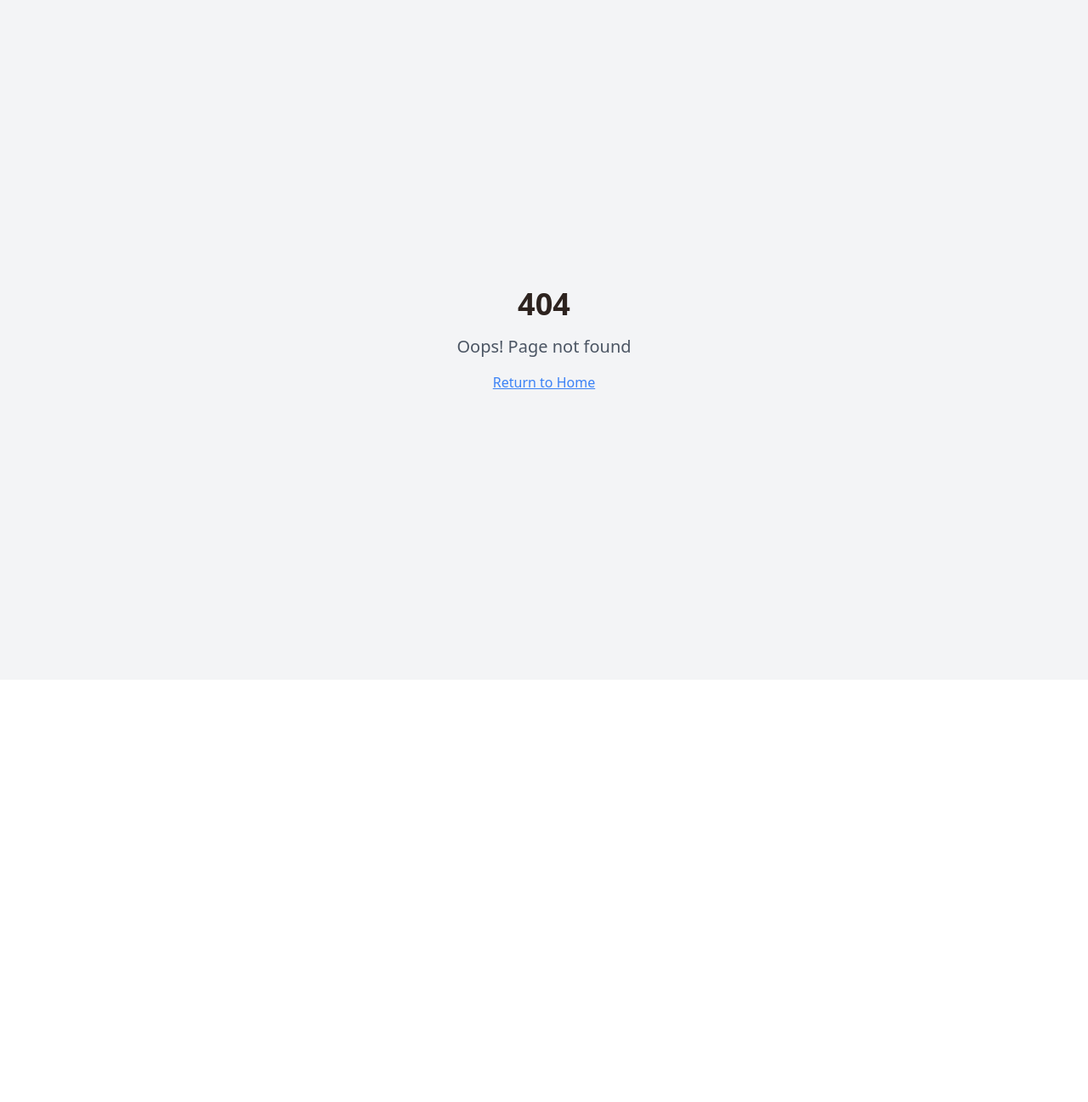
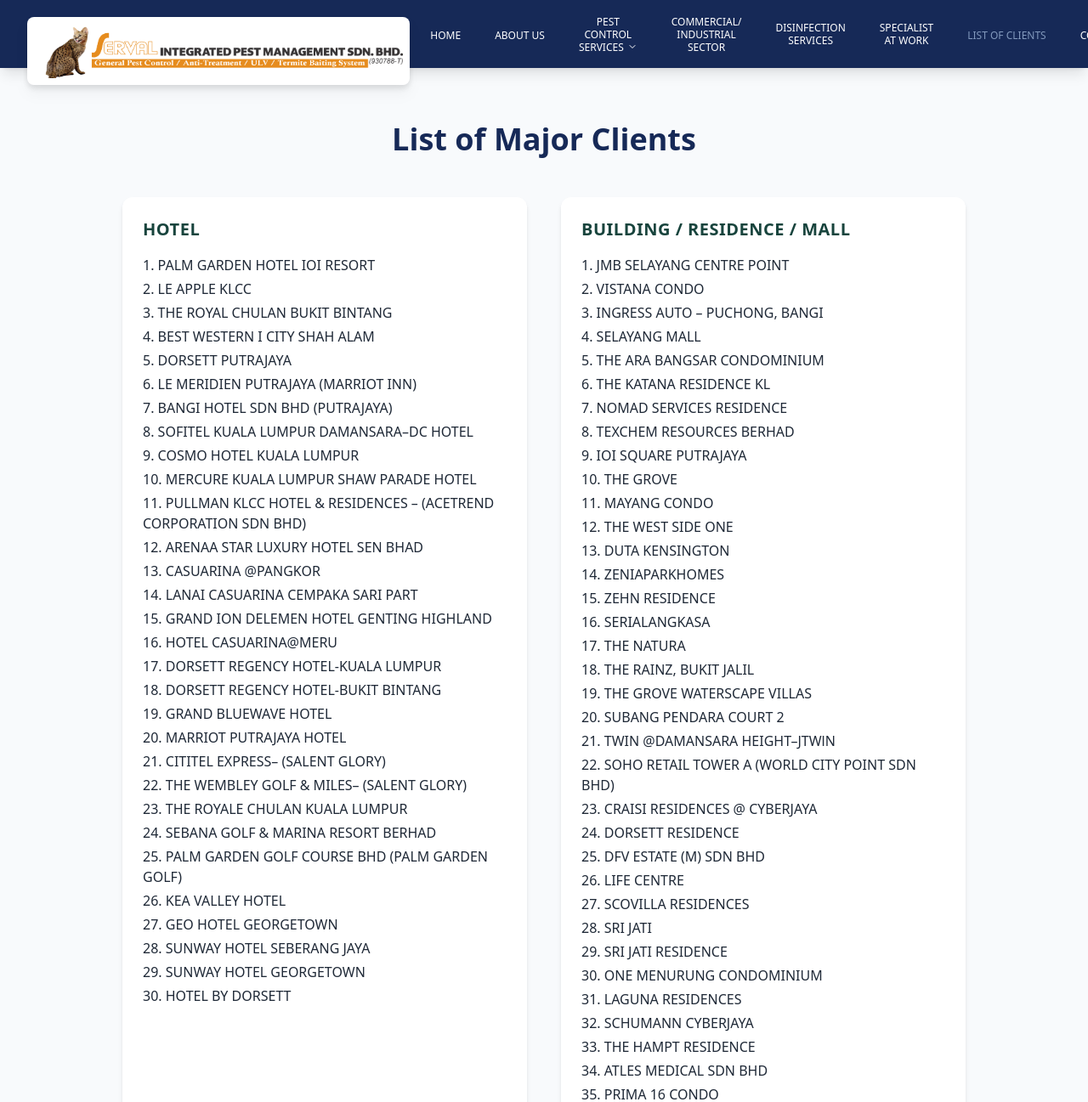
Before and after one commit to NatanaelAdrieChristiawan/pestclinic-landing-page-flow, a React (Vite) app: page /clients in a window 1280 px wide. Before the commit this address had no page. Shown: the top 1297 px of the page at 85% size. Before the commit the page ends 800 px from the top, so only its background shows below. Built offline with nearby package versions, Linux system fonts and the light colour scheme.

Commit message:
add page client list

```diff
--- a/src/App.tsx
+++ b/src/App.tsx
@@ -20,6 +20,7 @@ import Flies from "./pages/services/flies/Flies";
 import Mosquitos from "./pages/services/mosquitos/Mosquitos";
 import Rodents from "./pages/services/rodents/Rodents";
 import OtherPests from "./pages/services/other-pests/OtherPests";
+import ListOfClients from "./pages/ListOfClients";
 
 const queryClient = new QueryClient();
 
@@ -36,6 +37,7 @@ const App = () => (
           <Route path="/disinfection" element={<Disinfection />} />
           <Route path="/specialist" element={<Specialist />} />
           <Route path="/contact" element={<Contact />} />
+          <Route path="/clients" element={<ListOfClients />} /> {/* Tambahkan ini */}
           <Route path="/services/termite/control" element={<TermiteControl />} />
           <Route path="/services/termite/inspection" element={<TermiteInspection />} />
           <Route path="/services/termite/types" element={<TermiteTypes />} />
--- a/src/components/FAQSection.tsx
+++ b/src/components/FAQSection.tsx
@@ -105,7 +105,14 @@ const FAQSection = () => {
             Still have questions? We're here to help!
           </p>
           <button className="bg-[#162957] hover:bg-[#162957]/90 text-primary-foreground px-8 py-3 rounded-lg font-semibold transition-all duration-300 transform hover:scale-105">
+           <a
+           href="https://wa.me/601123448311"
+           target="_blank"
+           rel = "noopener noreferrer"
+           className="inline-block bg-[#162957] hover:bg-[#162957]/90 text-primary-foreground px-8 py-3 rounded-lg font-semibold transition-all duration-300 transform hover:scale-105"
+           >
             Contact Our Experts
+            </a>
           </button>
         </motion.div>
       </div>
--- a/src/components/Navbar.tsx
+++ b/src/components/Navbar.tsx
@@ -15,6 +15,7 @@ const Navbar = () => {
     'COMMERCIAL/INDUSTRIAL SECTOR': '/commercial',
     'DISINFECTION SERVICES': '/disinfection',
     'SPECIALIST AT WORK': '/specialist',
+    'LIST OF CLIENTS': '/clients', // Tambahkan ini
     'CONTACT US': '/contact'
   };
 
@@ -43,6 +44,7 @@ const Navbar = () => {
     'COMMERCIAL/INDUSTRIAL SECTOR',
     'DISINFECTION SERVICES',
     'SPECIALIST AT WORK',
+    'LIST OF CLIENTS', // Tambahkan ini
     'CONTACT US'
   ];
 
@@ -72,7 +74,7 @@ const Navbar = () => {
                           key={item.name}
                           to={item.path}
                           className="block text-gray-600 text-xs py-1 hover:text-[#8299bd] transition-colors"
-                          onClick={() => setIsDropdownOpen(false)}
+                          onClick={() => {setIsDropdownOpen(false); window.scrollTo(0,0); }}
                         >
                           {item.name}
                         </NavLink>
@@ -104,27 +106,22 @@ const Navbar = () => {
 
   return (
     <div className="w-full relative">
-      {/* Floating Logo */}
-      <div className="fixed lg:left-2 top-0 z-50 flex items-center" style={{ height: 140 }}>
-        <NavLink to="/" className="block" onClick={() => window.scrollTo(0,0)}>
-          <img
-            src="/images/logo/serval.png"
-            alt="Serval Integrated Pest Management Logo"
-            className="lg:h-20 h-14 w-auto bg-white rounded-lg p-2 drop-shadow-lg"
-            style={{ marginTop: '-20px' }}
-          />
-        </NavLink>
-      </div>
-
       {/* Navbar */}
       <nav className="bg-[#162957] shadow-lg fixed top-0 left-0 z-40 w-full">
         <div className="max-w-none px-4 sm:px-6 lg:px-8 2xl:max-w-7xl 2xl:mx-auto relative">
-          <div className="flex justify-end items-center h-16 lg:h-20">
-            {/* Spacer for logo */}
-            <div className="w-36 hidden lg:block" />
+          <div className="flex items-center h-16 lg:h-20 justify-between">
+            {/* Logo */}
+            <NavLink to="/" className="block flex-shrink-0" onClick={() => window.scrollTo(0,0)}>
+              <img
+                src="/images/logo/serval.png"
+                alt="Serval Integrated Pest Management Logo"
+                className="lg:h-20 h-14 w-auto bg-white rounded-lg p-2 drop-shadow-lg"
+                style={{ marginTop: '40px', marginRight: '20px' }}
+              />
+            </NavLink>
             {/* Desktop Menu */}
             <div className="hidden lg:flex flex-1 justify-end">
-              <div className="flex items-center space-x-10 2xl:space-x-6">
+              <div className="flex items-center space-x-8 2xl:space-x-6">
                 {menuItems.map((item, index) => (
                   <div key={item} className="relative">
                     {item === 'PEST CONTROL SERVICES' ? (
@@ -200,7 +197,6 @@ const Navbar = () => {
                 ))}
               </div>
             </div>
-
             {/* Mobile menu button */}
             <div className="lg:hidden">
               <button
@@ -305,8 +301,8 @@ const Navbar = () => {
           </AnimatePresence>
         </div>
       </nav>
-      {/* Spacer to prevent content from being hidden behind floating logo */}
-      <div className="h-10 lg:h-12"></div>
+      {/* Spacer to prevent content from being hidden behind navbar */}
+      <div className="h-20"></div>
     </div>
   );
 };
--- /dev/null
+++ b/src/pages/ListOfClients.tsx
@@ -0,0 +1,190 @@
+import Navbar from '../components/Navbar';
+import Footer from '../components/Footer';
+import { motion } from 'framer-motion';
+
+const categories = [
+	{
+		title: 'HOTEL',
+		clients: [
+			'PALM GARDEN HOTEL IOI RESORT',
+			'LE APPLE KLCC',
+			'THE ROYAL CHULAN BUKIT BINTANG',
+			'BEST WESTERN I CITY SHAH ALAM',
+			'DORSETT PUTRAJAYA',
+			'LE MERIDIEN PUTRAJAYA (MARRIOT INN)',
+			'BANGI HOTEL SDN BHD (PUTRAJAYA)',
+			'SOFITEL KUALA LUMPUR DAMANSARA–DC HOTEL',
+			'COSMO HOTEL KUALA LUMPUR',
+			'MERCURE KUALA LUMPUR SHAW PARADE HOTEL',
+			'PULLMAN KLCC HOTEL & RESIDENCES – (ACETREND CORPORATION SDN BHD)',
+			'ARENAA STAR LUXURY HOTEL SEN BHAD',
+			'CASUARINA @PANGKOR',
+			'LANAI CASUARINA CEMPAKA SARI PART',
+			'GRAND ION DELEMEN HOTEL GENTING HIGHLAND',
+			'HOTEL CASUARINA@MERU',
+			'DORSETT REGENCY HOTEL-KUALA LUMPUR',
+			'DORSETT REGENCY HOTEL-BUKIT BINTANG',
+			'GRAND BLUEWAVE HOTEL',
+			'MARRIOT PUTRAJAYA HOTEL',
+			'CITITEL EXPRESS– (SALENT GLORY)',
+			'THE WEMBLEY GOLF & MILES– (SALENT GLORY)',
+			'THE ROYALE CHULAN KUALA LUMPUR',
+			'SEBANA GOLF & MARINA RESORT BERHAD',
+			'PALM GARDEN GOLF COURSE BHD (PALM GARDEN GOLF)',
+			'KEA VALLEY HOTEL',
+			'GEO HOTEL GEORGETOWN',
+			'SUNWAY HOTEL SEBERANG JAYA',
+			'SUNWAY HOTEL GEORGETOWN',
+			'HOTEL BY DORSETT',
+		],
+	},
+	{
+		title: 'BUILDING / RESIDENCE / MALL',
+		clients: [
+			'JMB SELAYANG CENTRE POINT',
+			'VISTANA CONDO',
+			'INGRESS AUTO – PUCHONG, BANGI',
+			'SELAYANG MALL',
+			'THE ARA BANGSAR CONDOMINIUM',
+			'THE KATANA RESIDENCE KL',
+			'NOMAD SERVICES RESIDENCE',
+			'TEXCHEM RESOURCES BERHAD',
+			'IOI SQUARE PUTRAJAYA',
+			'THE GROVE',
+			'MAYANG CONDO',
+			'THE WEST SIDE ONE',
+			'DUTA KENSINGTON',
+			'ZENIAPARKHOMES',
+			'ZEHN RESIDENCE',
+			'SERIALANGKASA',
+			'THE NATURA',
+			'THE RAINZ, BUKIT JALIL',
+			'THE GROVE WATERSCAPE VILLAS',
+			'SUBANG PENDARA COURT 2',
+			'TWIN @DAMANSARA HEIGHT–JTWlN',
+			'SOHO RETAIL TOWER A (WORLD CITY POINT SDN BHD)',
+			'CRAISI RESIDENCES @ CYBERJAYA',
+			'DORSETT RESIDENCE',
+			'DFV ESTATE (M) SDN BHD',
+			'LIFE CENTRE',
+			'SCOVILLA RESIDENCES',
+			'SRI JATI',
+			'SRI JATI RESIDENCE',
+			'ONE MENURUNG CONDOMINIUM',
+			'LAGUNA RESIDENCES',
+			'SCHUMANN CYBERJAYA',
+			'THE HAMPT RESIDENCE',
+			'ATLES MEDICAL SDN BHD',
+			'PRIMA 16 CONDO',
+			'TABLE 123 SDN BHD',
+			'VILLA SERI @SAUJANA',
+			'PJ MIDTOWN',
+			'MIDA (MALAYSIA INVESTMENT)',
+		],
+	},
+	{
+		title: 'GROUP',
+		clients: ['MR DIY TRADING SDN BHD – 405 STORE'],
+	},
+	{
+		title: 'CORPORATE',
+		clients: [
+			'PICOMS – PUSRAWIINTERNATIONAL COLLEGE (PICOMS)',
+			'FIM – FOOD INSTITUTE OFMALAYSIA',
+			'MAJLIS SUKAN NEGARA',
+			'MALAYSIAN TECHNOLOGY DEVELOPMENT CORPORATION SDN BHD (MTDC)',
+		],
+	},
+	{
+		title: 'PETROL STATION OUTLETS',
+		clients: ['SHELL PETROL PETRONZA'],
+	},
+	{
+		title: 'GOVERNMENT AGENCIES',
+		clients: ['MAJLIS SUKAN NEGARA (MSN)', 'TABUNG HAJI KELANA JAYA'],
+	},
+	{
+		title: 'DEVELOPER',
+		clients: [
+			'I CITY PROPERTIES SDN BHD',
+			'LT INDUSTRIES SDN BHD',
+			'PROTASCO DEVELOPMENT SDN BHD',
+		],
+	},
+];
+
+const containerVariants = {
+	hidden: {},
+	show: {
+		transition: {
+			staggerChildren: 0.15,
+		},
+	},
+};
+
+const itemVariants = {
+	hidden: { opacity: 0, y: 30 },
+	show: {
+		opacity: 1,
+		y: 0,
+		transition: { duration: 0.5, type: 'spring' },
+	},
+};
+
+const ListOfClients = () => {
+	return (
+		<div className="min-h-screen flex flex-col bg-[#f8fafc]">
+			<Navbar />
+			<section className="py-16 flex-1">
+				<div className="max-w-5xl mx-auto px-4">
+					<motion.h1
+						initial={{ opacity: 0, y: -30 }}
+						animate={{ opacity: 1, y: 0 }}
+						transition={{ duration: 0.7, type: 'spring' }}
+						className="text-4xl font-bold text-center text-[#162957] mb-12"
+					>
+						List of Major Clients
+					</motion.h1>
+					<motion.div
+						variants={containerVariants}
+						initial="hidden"
+						animate="show"
+						className="grid md:grid-cols-2 gap-10"
+					>
+						{categories.map((cat, idx) => (
+							<motion.div
+								key={cat.title}
+								variants={itemVariants}
+								className="bg-white rounded-xl shadow-md p-6"
+								whileHover={{
+									scale: 1.03,
+									boxShadow: '0 8px 32px rgba(22,41,87,0.10)',
+								}}
+							>
+								<h2 className="text-xl font-bold text-[#18443d] mb-4 uppercase tracking-wide">
+									{cat.title}
+								</h2>
+								<ol className="list-decimal list-inside space-y-1 text-gray-800 text-sm md:text-base">
+									{cat.clients.map((client, i) => (
+										<motion.li
+											key={client}
+											initial={{ opacity: 0, x: -20 }}
+											whileInView={{ opacity: 1, x: 0 }}
+											transition={{ duration: 0.4, delay: i * 0.02 }}
+											viewport={{ once: true, amount: 0.7 }}
+										>
+											{client}
+										</motion.li>
+									))}
+								</ol>
+							</motion.div>
+						))}
+					</motion.div>
+				</div>
+			</section>
+			<Footer />
+		</div>
+	);
+};
+
+export default ListOfClients;
```
